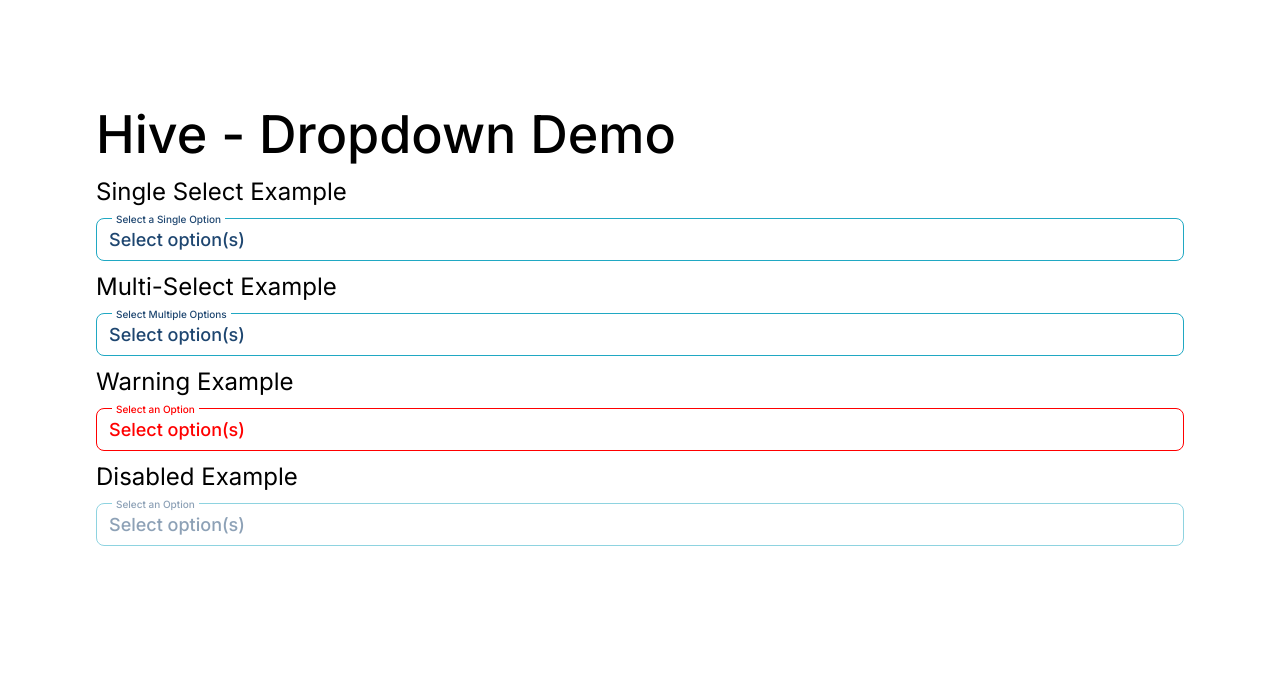
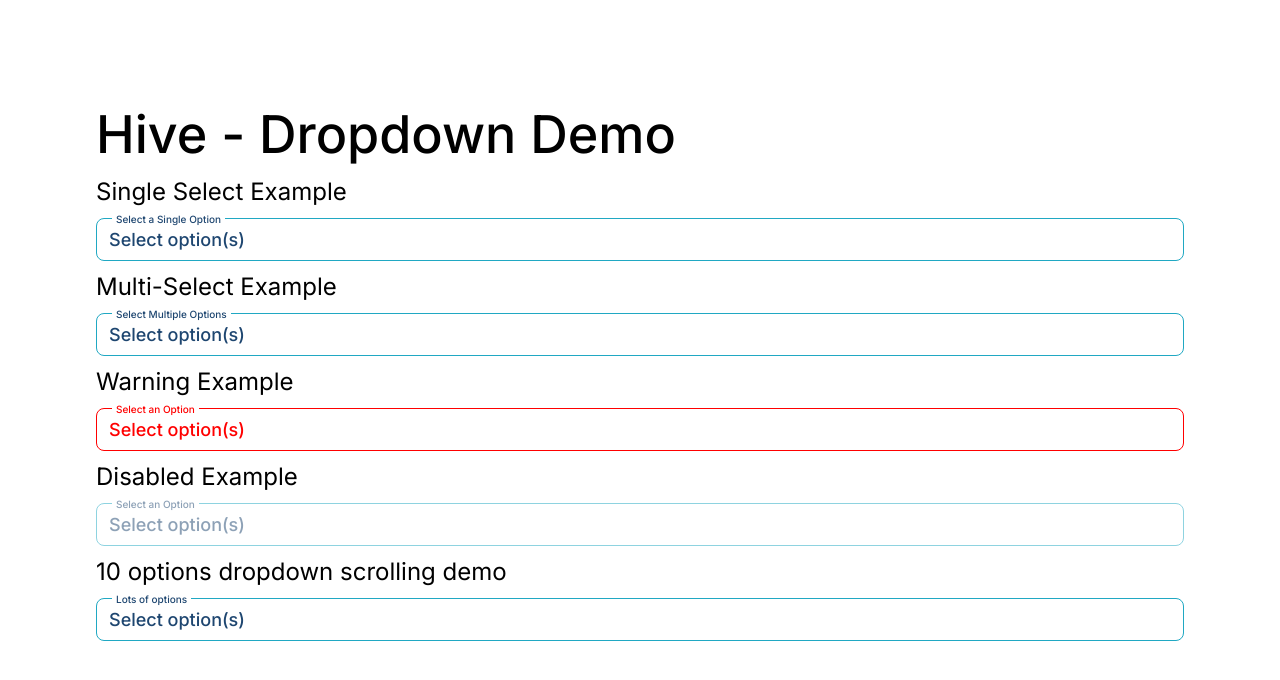
Before and after one commit to mingxin-yu/hive-dropdown, a Next.js app: page / in a window 1280 px wide. Shown: the top 680 px of the page. Built offline with nearby package versions, Linux system fonts and the light colour scheme.

Commit message:
add lots of options and scrolling demo

```diff
--- /dev/null
+++ b/src/app/LotsOptionsExample.js
@@ -0,0 +1,29 @@
+import React, { useState } from 'react';
+import Dropdown from './Dropdown';
+
+function LotsOptionsExample() {
+    const options = ['Option 1', 'Option 2', 'Option 3', 'Option 4', 'Option 5', 'Option 6', 'Option 7', 'Option 8', 'Option 9', 'Option 10'];
+    const [selectedOptions, setSelectedOptions] = useState([]);
+    const label = 'Lots of options';
+
+    const handleOptionChange = (updatedSelectedOptions) => {
+        setSelectedOptions(updatedSelectedOptions);
+    };
+
+    return (
+        <div>
+            <div className="h2">10 options dropdown scrolling demo</div>
+            <Dropdown
+                isDisabled={false}
+                hasWarning={false}
+                isMultiSelect={false}
+                selectedOptions={selectedOptions}
+                options={options}
+                onOptionChange={handleOptionChange}
+                label={label}
+            />
+        </div>
+    );
+}
+
+export default LotsOptionsExample;
--- a/src/app/globals.css
+++ b/src/app/globals.css
@@ -94,4 +94,6 @@ body {
   border-radius: 8px;
   margin-top: 4px;
   margin-bottom: 4px;
+  max-height: 174px;
+  overflow: scroll;
 }
--- a/src/app/page.js
+++ b/src/app/page.js
@@ -6,6 +6,7 @@ import SingleSelectExample from "./singleSelectExample";
 import MultiSelectExample from "./mutiSelectExample"
 import DisableExample from "./disableExample"
 import WarningExample from "./warningExample"
+import LotsOptionsExample from "./LotsOptionsExample";
 
 export default function Home() {
     return (
@@ -17,6 +18,7 @@ export default function Home() {
         <MultiSelectExample />
         <WarningExample />
         <DisableExample />
+        <LotsOptionsExample />
       </div>
     )
 }
```
Also changed, not shown: 1 other file (tests, documents, lock files or other folders).
